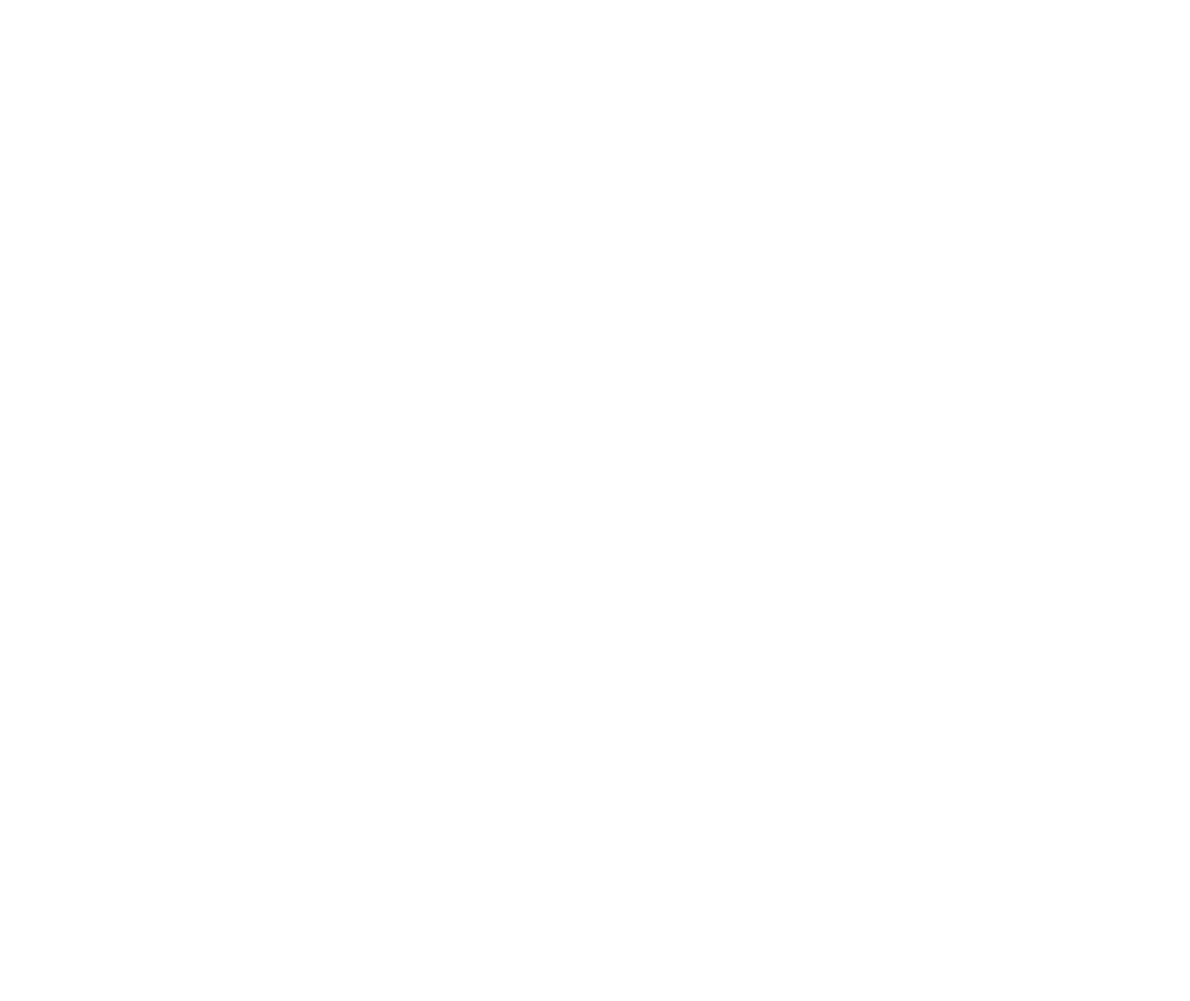
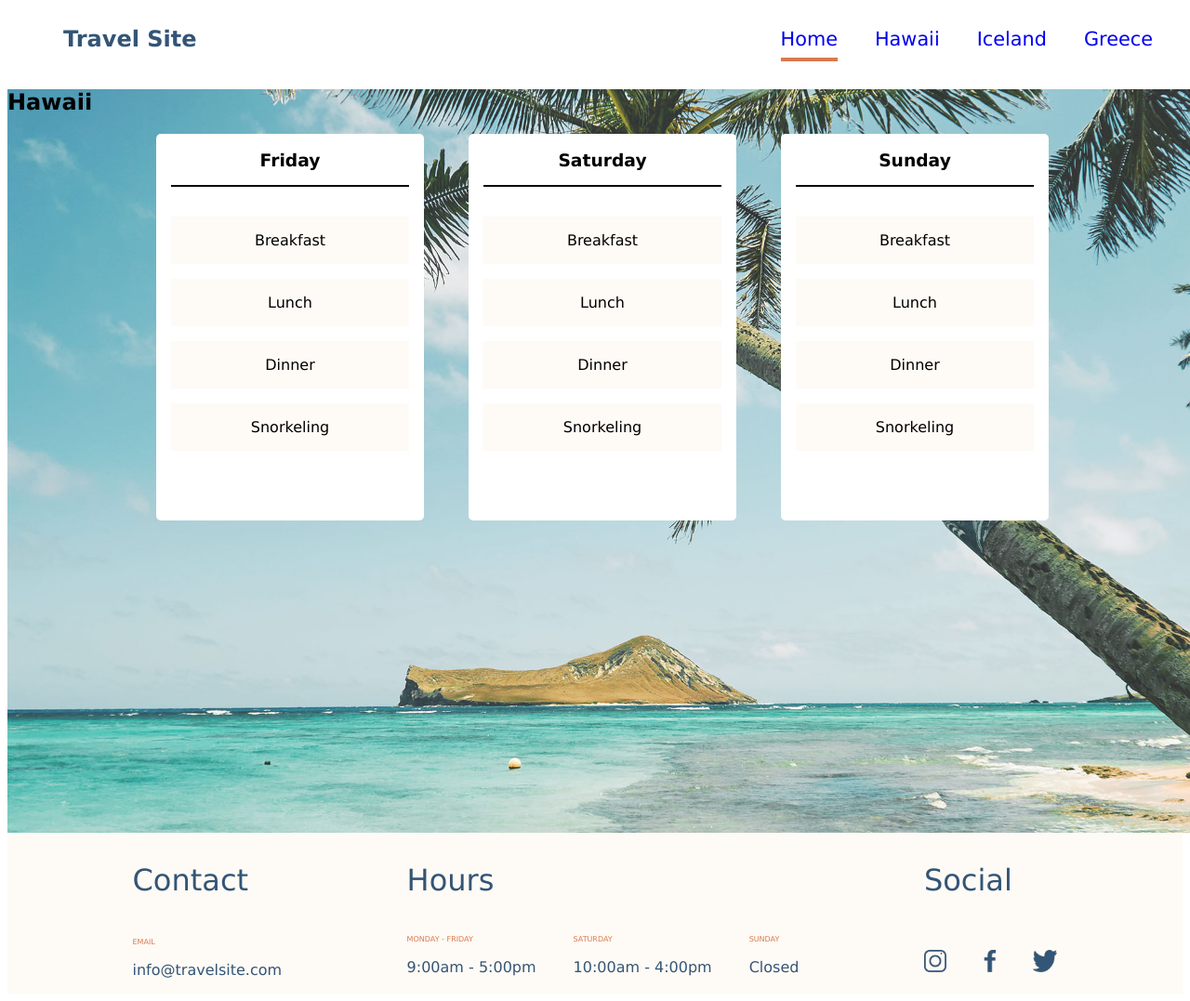
Before and after one commit to pshenoy30/TravelSite, a plain HTML site: page pratiksha-shenoy-travelsite/pages/hawaii.html in a window 1280 px wide. Shown: the whole page at 93% size. Before the commit the page ends 800 px from the top, so only its background shows below. Drawn offline with Linux system fonts and the light colour scheme.

Commit message:
Added the styling for the itinerary cards

```diff
--- a/pratiksha-shenoy-travelsite/css/destinations.css
+++ b/pratiksha-shenoy-travelsite/css/destinations.css
@@ -0,0 +1,47 @@
+.hero-section__container--hawaii{
+    background-image: url("/assets/images/hawaii.jpg");
+}
+
+.hero-section__container{
+    background-repeat: no-repeat;
+    width: 100vw;
+    height: 100vh;
+    background-position: center;
+    background-size: cover;
+}
+
+.itinerary__container__cards{
+    display: flex;
+    gap: 3rem;
+    justify-content: center;
+    align-items: center;
+    text-align:center;
+}
+
+.itinerary__container__card__title{
+    margin-bottom: 2rem;
+    border-bottom: 2px solid #000000;
+    padding-bottom: 1rem;
+}
+
+
+.itinerary__container__card__subtitle{
+    background-color: #FEFAF5;
+    padding: 1rem;
+}
+
+.itinerary__container__card__list-items{
+    padding: 0;
+    display: flex;
+    flex-direction: column;
+    gap: 1rem;
+}
+
+.itinerary__container__cards__card{
+    background-color: #ffffff;
+    Width: 18rem;
+    height: 26rem;
+    box-sizing: border-box;
+    border-radius: 5px;
+    padding: 0 1rem 1rem 1rem;
+}
--- a/pratiksha-shenoy-travelsite/css/global.css
+++ b/pratiksha-shenoy-travelsite/css/global.css
@@ -17,7 +17,7 @@
 
 .nav-card__container__left__heading{
     color:#335576;
-    font-size: 3rem;
+    font-size: 1.5rem;
     font-weight: 700;
     margin-left: 60px;
 }
@@ -25,7 +25,6 @@
 .nav-card__container__right__items{
     font-size: 1.3em;
     font-weight: 400;
-    list-style-type: none;
     display: flex;
     justify-content: center;
     align-items: center;
@@ -37,12 +36,20 @@
 width: 31rem;
 }
 
+li{
+    list-style-type: none;
+}
 
 .nav-card__container__right__items__link{
     text-decoration: none;
-    color: #393939;
+    color: 000000;
+    padding-bottom: 0.5rem;
 }
 
+.nav-card__container__right__items__link:link{
+    text-decoration: none;
+    color: #00000;
+}
 .nav-card__container__right__items__link--border{
     border-bottom: 0.3rem solid #DB7A4E;
 }
--- a/pratiksha-shenoy-travelsite/css/main.css
+++ b/pratiksha-shenoy-travelsite/css/main.css
@@ -71,9 +71,8 @@
     box-sizing: border-box;
     border-radius: 5px;
     border: 1px solid #000000;
-    box-shadow: 0 4px rgba(0, 0, 0, 0.20);
+    box-shadow: 0 4px 4px rgba(0, 0, 0, 0.20);
     position: relative;
-
 }
 
 .destinations__container__cards__card__hawaii{
--- a/pratiksha-shenoy-travelsite/pages/hawaii.html
+++ b/pratiksha-shenoy-travelsite/pages/hawaii.html
@@ -0,0 +1,99 @@
+<!DOCTYPE html>
+<html lang="en">
+<head>
+    <meta charset="UTF-8">
+    <meta name="viewport" content="width=device-width, initial-scale=1.0">
+    <link href="https://fonts.googleapis.com/css2?family=Open+Sans:ital,wght@0,300;0,400;0,600;0,700;1,400&display=swap" rel="stylesheet">
+    <link href="/css/global.css" rel="stylesheet" />
+    <link href="/css/destinations.css" rel="stylesheet" />
+    <title>Travel Site</title>
+</head>
+<body>
+    <header>
+        <nav class="nav-card__container">
+            <div class="nav-card__container__left">
+                <h2 class="nav-card__container__left__heading">Travel Site</h2>
+            </div>
+            <div class="nav-card__container__right">
+                <ul class="nav-card__container__right__items">
+                    <li> <a class="nav-card__container__right__items__link nav-card__container__right__items__link--border" href="/index.html">Home</a> </li>
+                    <li> <a class="nav-card__container__right__items__link" href="/pages/menu.html">Hawaii</a> </li>
+                    <li> <a class="nav-card__container__right__items__link" href="/pages/menu.html">Iceland</a> </li>
+                    <li> <a class="nav-card__container__right__items__link" href="/pages/menu.html">Greece</a> </li>
+                </ul>
+            </div>
+        </nav>
+    </header>
+    <section class="hero-section__container hero-section__container--hawaii">
+        <h1 class="hero-section__container__title">Hawaii</h1>
+        <div class="itinerary__container__cards">
+            <div class="itinerary__container__cards__card">
+                <h3 class="itinerary__container__card__title">Friday</h3>
+                <ul class="itinerary__container__card__list-items">
+                    <li class="itinerary__container__card__subtitle">Breakfast</li>
+                    <li class="itinerary__container__card__subtitle">Lunch</li>
+                    <li class="itinerary__container__card__subtitle">Dinner</li>
+                    <li class="itinerary__container__card__subtitle">Snorkeling</li>
+                </ul>
+            </div>
+            <div class="itinerary__container__cards__card">
+                <h3 class="itinerary__container__card__title">Saturday</h3>
+                <ul class="itinerary__container__card__list-items">
+                    <li class="itinerary__container__card__subtitle">Breakfast</li>
+                    <li class="itinerary__container__card__subtitle">Lunch</li>
+                    <li class="itinerary__container__card__subtitle">Dinner</li>
+                    <li class="itinerary__container__card__subtitle">Snorkeling</li>
+                </ul>
+            </div>
+            <div class="itinerary__container__cards__card">
+                <h3 class="itinerary__container__card__title">Sunday</h3>
+                <ul class="itinerary__container__card__list-items">
+                    <li class="itinerary__container__card__subtitle">Breakfast</li>
+                    <li class="itinerary__container__card__subtitle">Lunch</li>
+                    <li class="itinerary__container__card__subtitle">Dinner</li>
+                    <li class="itinerary__container__card__subtitle">Snorkeling</li>
+                </ul>
+            </div>
+        </div>
+    </section>
+    <footer class="footer__container">
+        <section class="footer__container__contact">
+            <h3 class="footer__container__title">Contact</h3>
+            <div class="footer__container__sub__container--no-flex">
+                <p class="footer__container__subtitle">Email</p>
+                <p class="footer__container__description">info@travelsite.com</p>
+            </div>
+        </section>
+        <section class="footer__container__hours">
+            <h3 class="footer__container__title">Hours</h3>
+            <div class="footer__container__sub__container">
+                <div class="footer__container__sub__container__left">
+                    <p class="footer__container__subtitle">Monday - Friday</p>
+                    <p class="footer__container__description">9:00am - 5:00pm</p>
+                </div>
+                <div class="footer__container__sub__container__middle">
+                    <p class="footer__container__subtitle">Saturday</p>
+                    <p class="footer__container__description">10:00am - 4:00pm</p>
+                </div>
+                <div class="footer__container__sub__container__right">
+                    <p class="footer__container__subtitle">Sunday</p>
+                    <p class="footer__container__description">Closed</p>
+                </div>
+        </section>
+        <section class="footer__container__social">
+            <h3 class="footer__container__title">Social</h3>
+            <div class="footer__container__sub__container">
+                <div class="footer__container__sub__container__image">
+                    <a href="https://www.instagram.com/"> <img src="/assets/images/icon-instagram.png" alt="Instagram" /> </a>
+                </div>
+                <div class="footer__container__sub__container__image">
+                    <a href="https://www.facebook.com/"> <img class="footer__container__sub__container__image--height" src="/assets/images/icon-facebook.png" alt="Facebook" /> </a>
+                </div>
+                <div class="footer__container__sub__container__image">
+                    <a href="https://www.twitter.com/"> <img src="/assets/images/icon-twitter.png" alt="Twitter" /> </a>
+                </div>
+            </div>
+        </section>
+    </footer>
+</body>
+</html>
```
Also changed, not shown: pratiksha-shenoy-travelsite/index.html (+3 -3 lines).
